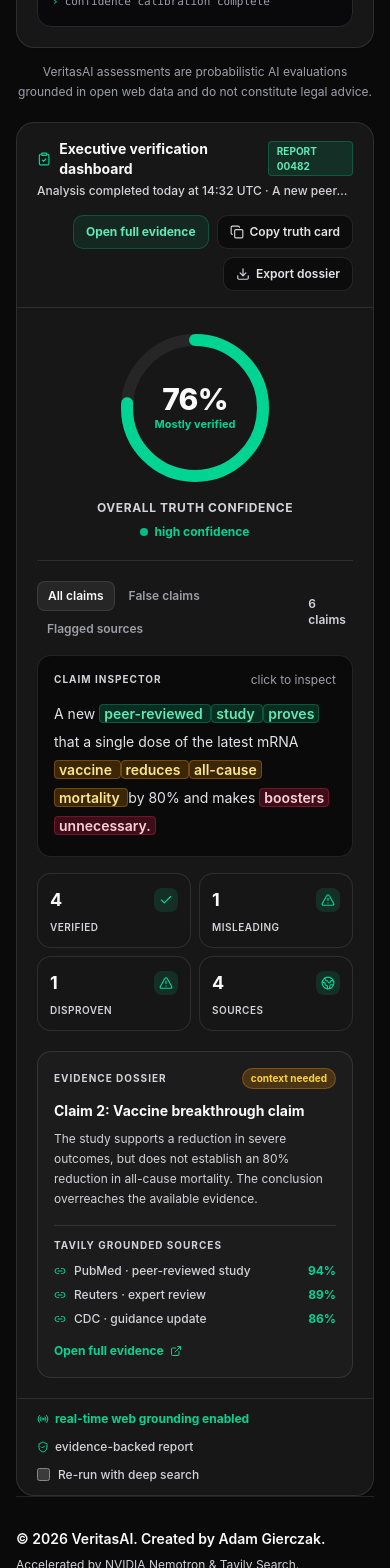
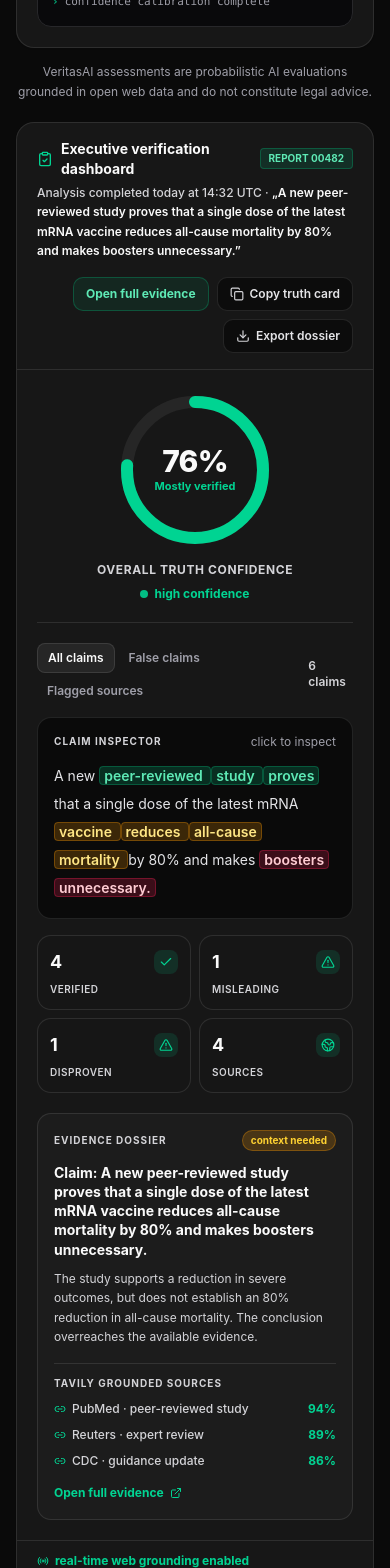
Before and after one commit to AdamBabinicz/veritas, a Next.js app: page / in a window 390 px wide. Shown: the part 2300-3868 px from the top of the page. Built offline with nearby package versions, Linux system fonts and the light colour scheme.

Commit message:
fix(ui): remove text truncation and line-clamp in verification analysis and dossier

```diff
--- a/components/report-view.tsx
+++ b/components/report-view.tsx
@@ -78,21 +78,23 @@ export function ReportView({
     >
       {/* Pasek nagłówkowy raportu z akcjami */}
       <div className="flex flex-wrap items-center justify-between gap-4 border-b border-border px-5 py-4">
-        <div>
+        <div className="max-w-full sm:max-w-2xl">
           <div className="flex items-center gap-2 text-sm font-bold text-foreground">
-            <ClipboardCheck className="size-4 text-emerald-600 dark:text-emerald-400" />
+            <ClipboardCheck className="size-4 text-emerald-600 dark:text-emerald-400 shrink-0" />
             <h2
               id="report-section-heading"
               className="text-sm font-bold text-foreground"
             >
               {t.report.title}
             </h2>
-            <span className="rounded bg-emerald-500/15 px-2 py-0.5 text-[10px] font-bold text-emerald-800 dark:text-emerald-300 border border-emerald-500/30">
+            <span className="rounded bg-emerald-500/15 px-2 py-0.5 text-[10px] font-bold text-emerald-800 dark:text-emerald-300 border border-emerald-500/30 shrink-0">
               {t.report.report}
             </span>
           </div>
-          <p className="mt-1 text-xs font-medium text-zinc-600 dark:text-zinc-300 line-clamp-1">
-            {t.report.completed} · {claimText.slice(0, 52)}…
+          {/* Pełny tekst twierdzenia bez ucinania slice(0, 52) */}
+          <p className="mt-1 text-xs font-medium text-zinc-600 dark:text-zinc-300 break-words leading-relaxed">
+            {t.report.completed} ·{" "}
+            <span className="text-foreground font-semibold">„{claimText}”</span>
           </p>
         </div>
 
@@ -128,7 +130,7 @@ export function ReportView({
       </div>
 
       {/* Główna siatka analityczna: Wskaźnik kołowy | Inspektor tekstu | Dossier */}
-      <div className="grid gap-5 p-5 xl:grid-cols-[210px_1fr_300px]">
+      <div className="grid gap-5 p-5 xl:grid-cols-[210px_1fr_320px]">
         {/* Kolumna 1: Wskaźnik zaufania (Circular Truth Meter) */}
         <div className="flex flex-col items-center justify-center border-b border-border pb-5 xl:border-b-0 xl:border-r xl:pb-0">
           <div className="relative grid size-40 place-items-center">
@@ -158,12 +160,12 @@ export function ReportView({
               />
             </svg>
 
-            {/* Wyśrodkowana etykieta z restrykcyjnym max-w, która idealnie mieści się w pierścieniu */}
+            {/* Wyśrodkowana etykieta w pierścieniu */}
             <div className="absolute inset-0 flex flex-col items-center justify-center text-center p-2">
               <span className="text-3xl sm:text-4xl font-extrabold tracking-tight text-foreground leading-none">
                 {score}%
               </span>
-              <span className="mt-1 max-w-[105px] px-1 text-[11px] font-bold leading-tight text-emerald-800 dark:text-emerald-400 break-words text-center">
+              <span className="mt-1 max-w-[120px] px-1 text-[11px] font-bold leading-tight text-emerald-800 dark:text-emerald-400 break-words text-center">
                 {scoreLabel}
               </span>
             </div>
@@ -212,7 +214,7 @@ export function ReportView({
                 {t.report.inspect}
               </span>
             </div>
-            <p className="text-sm leading-7 text-zinc-800 dark:text-zinc-200">
+            <p className="text-sm leading-7 text-zinc-800 dark:text-zinc-200 break-words">
               {parts.map((word, i) => {
                 const isVerified = i >= 2 && i <= 4;
                 const isMisleading = i >= 13 && i <= 16;
@@ -267,11 +269,12 @@ export function ReportView({
                 {t.report.context}
               </span>
             </div>
-            <h3 className="text-sm font-bold text-foreground line-clamp-2">
-              {t.report.claim} {activeClaim + 1}:{" "}
-              {investigation?.title ?? t.claims[0].label}
+            {/* Pełny tytuł bez obcinania line-clamp-2 */}
+            <h3 className="text-sm font-bold text-foreground break-words leading-snug">
+              {t.report.claim}: {claimText}
             </h3>
-            <p className="mt-2 text-xs leading-5 text-zinc-700 dark:text-zinc-300 font-normal">
+            {/* Pełna analiza bez obcinania */}
+            <p className="mt-2.5 text-xs leading-relaxed text-zinc-700 dark:text-zinc-300 font-normal break-words">
               {dossierAnalysis}
             </p>
           </div>
@@ -280,7 +283,7 @@ export function ReportView({
             <p className="mb-2.5 text-[10px] font-bold uppercase tracking-widest text-zinc-600 dark:text-zinc-300">
               {t.views.groundedSources}
             </p>
-            <div className="space-y-2">
+            <div className="space-y-2.5">
               {dossierSources.map((source, i) => {
                 const confidence = Number.parseInt(
                   source.match(/(\d+)%/)?.[1] ??
@@ -290,11 +293,11 @@ export function ReportView({
                 return (
                   <div
                     key={source}
-                    className="flex items-center justify-between text-xs text-zinc-700 dark:text-zinc-300 font-medium"
+                    className="flex items-start justify-between gap-2 text-xs text-zinc-700 dark:text-zinc-300 font-medium"
                   >
-                    <span className="flex items-center gap-2 truncate pr-2">
-                      <Link2 className="size-3 text-emerald-600 dark:text-emerald-400 shrink-0" />
-                      <span className="truncate">{source}</span>
+                    <span className="flex items-start gap-1.5 break-all leading-tight pr-1">
+                      <Link2 className="size-3 text-emerald-600 dark:text-emerald-400 shrink-0 mt-0.5" />
+                      <span>{source}</span>
                     </span>
                     <span className="font-bold text-emerald-800 dark:text-emerald-400 shrink-0">
                       {confidence}%
```
